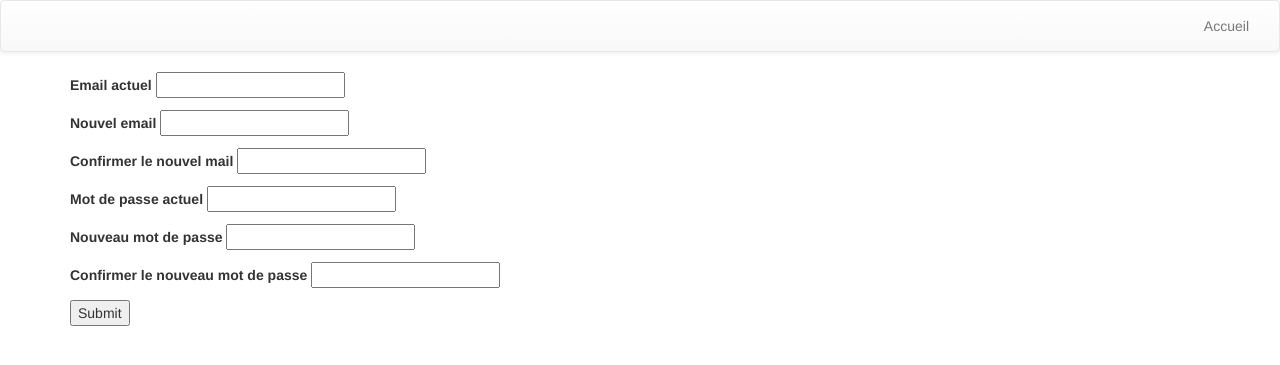
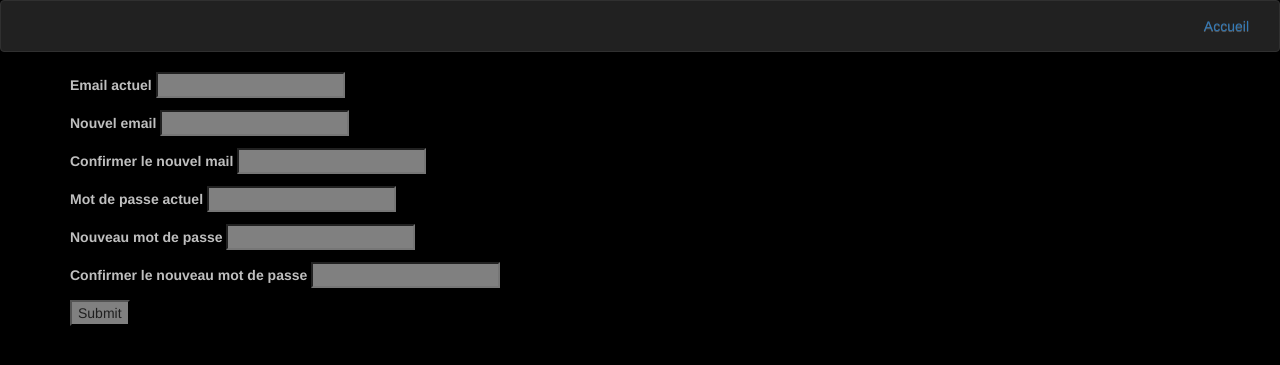
Before and after one commit to ecourtial/gmg, a Python web app: template templates/user/edit.html in a window 1280 px wide. Shown: the top 365 px of the page. Run offline with Jinja, Linux system fonts and the light colour scheme; the template is opened without the code that fills it, so the values that code supplies are empty.

Commit message:
Basic blacktheme replace white one

```diff
--- a/static/css/games.css
+++ b/static/css/games.css
@@ -1,3 +1,49 @@
+/* START OVERRIDE FOR DARK THEME */
+
+body {
+    background-color: black;
+    color: rgb(191, 191, 191);
+}
+
+.navbar {
+    background-color: rgb(33, 33, 33);
+    border-color: rgb(48, 48, 48);
+}
+
+.icon-bar {
+    background-color: white;
+}
+
+body::-webkit-scrollbar {
+    background-color: grey;
+}
+
+body::-webkit-scrollbar-thumb {
+    height: 50px;
+    background-color: #242424 !important;
+    border: 2px solid #3e4346 !important;
+}
+
+body::-webkit-scrollbar-button {
+    background-color: black;
+}
+
+button {
+    color: #bfbfbf;
+    background-color: #1f1f1f;
+}
+
+input, select, textarea {
+    color: #1f1f1f;
+    background-color: grey;
+}
+
+.dropdown-menu>li>a {
+    color: inherit
+}
+
+/* END OVERRIDE FOR DARK THEME */
+
 h1 {
     text-align: center;
 }
--- a/templates/general/header.html
+++ b/templates/general/header.html
@@ -1,4 +1,4 @@
-<nav class="navbar navbar-default">
+<nav class="navbar">
     <div class="container-fluid">
         <div class="navbar-header">
             <button type="button" class="navbar-toggle collapsed"
```
Also changed, not shown: README.md, static/images/check.png, static/images/no.png.
